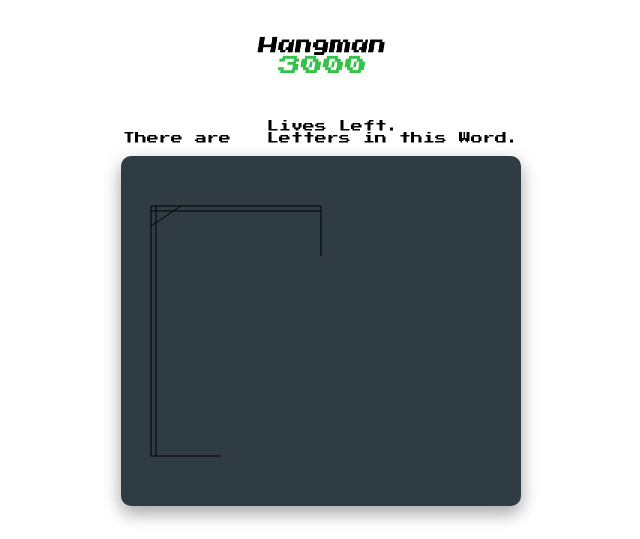
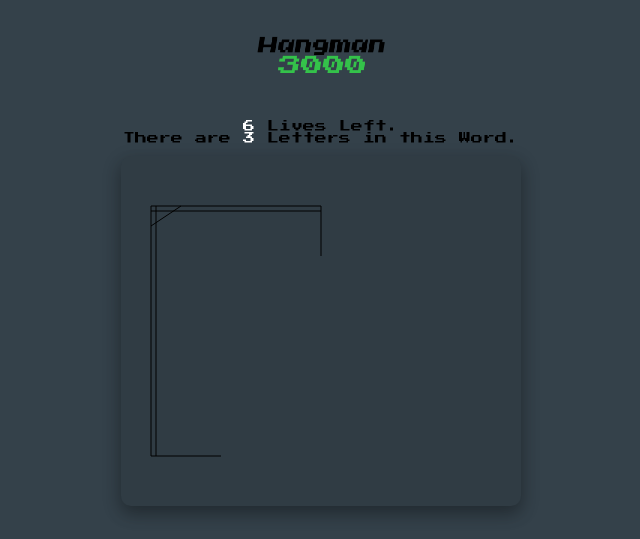
Before and after one commit to Rohd7/Rohd7777.github.io, a plain HTML site: page game.html in a window 1280 px wide. Shown: the top 539 px of the page, without its empty margins (319-959 px from the left). Drawn offline with Linux system fonts and the light colour scheme.

Commit message:
Update stylesheet2.css

```diff
--- a/css/stylesheet2.css
+++ b/css/stylesheet2.css
@@ -1,4 +1,8 @@
 
+body{
+	background-color:#34414a;
+
+}
 
 #logomenu{
 	width:130px;
```
